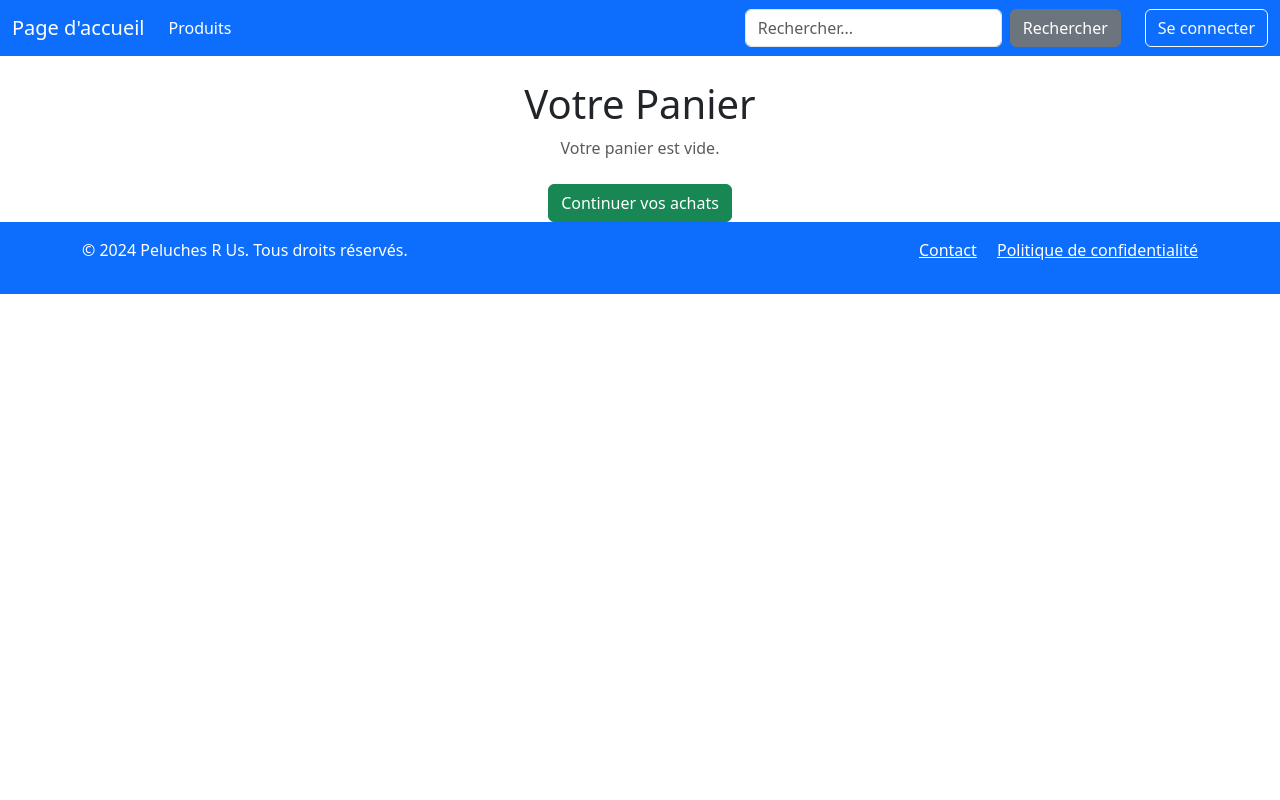
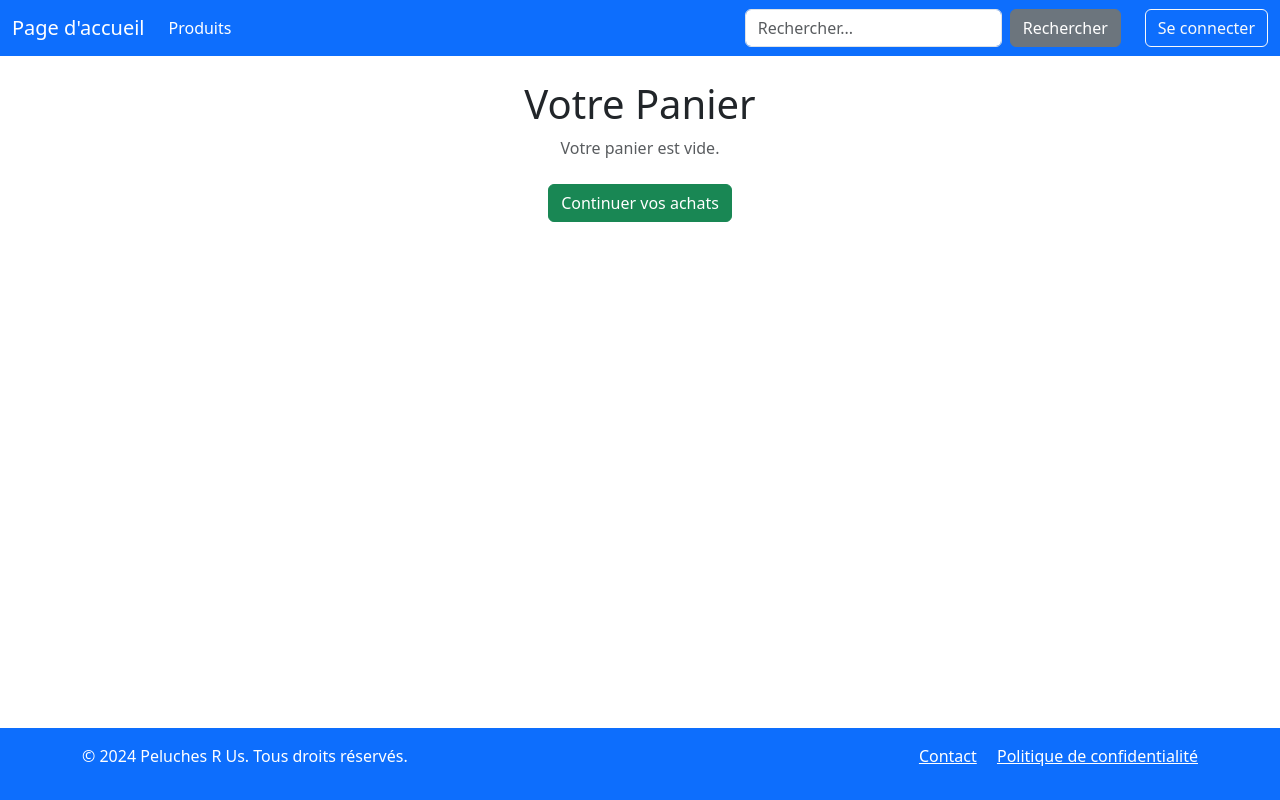
Before and after one commit to jvlatrille/ProjetPHP, a PHP site: page /panier.php in a window 1280 px wide. Run offline with PHP 8.4, Linux system fonts and the light colour scheme; some libraries are stand-ins or nearby versions.

Commit message:
Le footer colle au bas de la page

```diff
--- a/commun.php
+++ b/commun.php
@@ -1,5 +1,6 @@
 <?php
-function afficherHeader() {
+function afficherHeader()
+{
     $isLoggedIn = isset($_SESSION['loggedin']) && $_SESSION['loggedin'] === true;
     $username = isset($_SESSION['username']) ? htmlspecialchars($_SESSION['username']) : '';
 
@@ -59,8 +60,26 @@ function afficherHeader() {
     }
 }
 
-function afficherFooter() {
+function afficherFooter()
+{
     echo '
+    <style>
+        html, body {
+            height: 100%;
+        }
+        body {
+            display: flex;
+            flex-direction: column;
+        }
+        .container {
+            flex-grow: 1;
+        }
+        footer {
+            width: 100%;
+            bottom: 0;
+        }
+    </style>
+
     <!-- Footer -->
     <footer class="bg-primary text-white py-3 mt-auto">
         <div class="container">
@@ -167,4 +186,3 @@ function afficherFooter() {
         </div>
     </div>';
 }
-?>
```
